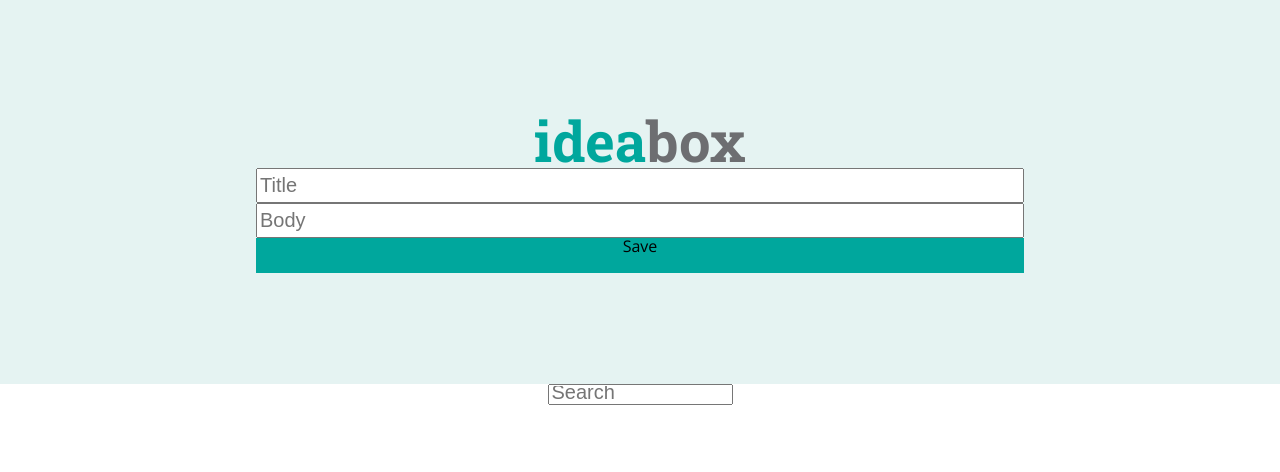
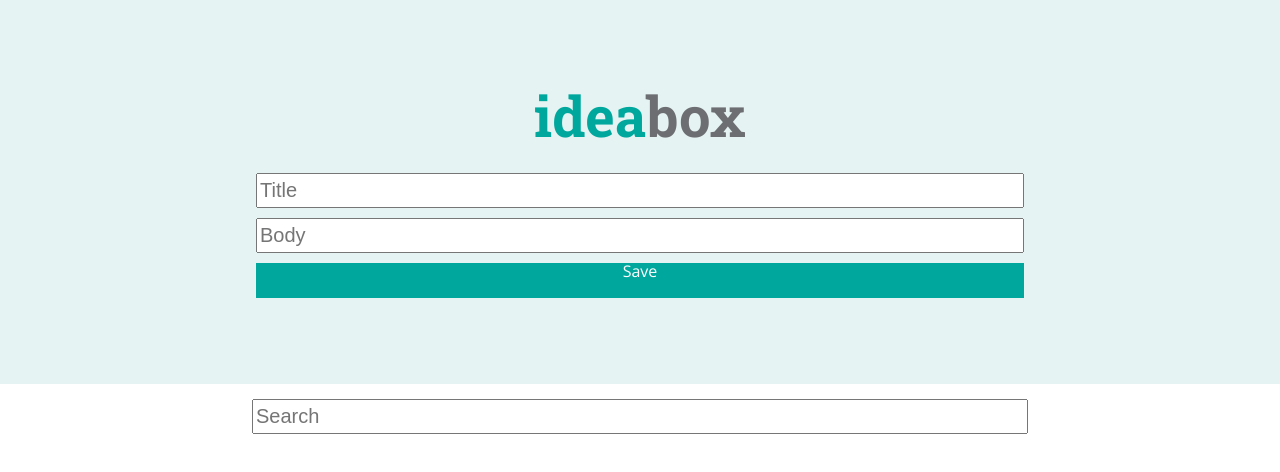
Before and after one commit to SageVanGogt/sv-qh-ideabox, a plain HTML site: page index.html in a window 1280 px wide. Drawn offline with nearby package versions, Linux system fonts and the light colour scheme.

Commit message:
Add CSS upgrade for form and styling for search bar

```diff
--- a/styles/styles.css
+++ b/styles/styles.css
@@ -11,10 +11,7 @@ main {
   justify-content: center;
   align-items: center;
   height: 48vh;
-
 }
-
-
 
 .section__search {
   display: flex;
@@ -30,7 +27,7 @@ main {
 
 .input__field {
   height: 25px;
-  padding-top: 5px
+  padding-top: 5px;
 }
 
 .input__title {
@@ -39,6 +36,7 @@ main {
 
 .input__body {
  display: block;
+ margin: 10px 0;
 }
 
 ::placeholder {
@@ -50,15 +48,26 @@ main {
   display: block;
   height: 35px;
   text-align: center;
+  color: white;
 }
 
 .button__save:hover {
   background-color: #045e55;
 }
 
+/* Search */
+.input__search {
+  width: 60%;
+  margin-top: 15px;
+  height: 25px;
+  padding-top: 5px;
+
+}
+
 /* text and colors */
 header {
  font-family: 'Roboto Slab', serif;
+ margin-bottom: 30px;
 }
 
 h1 {
```
